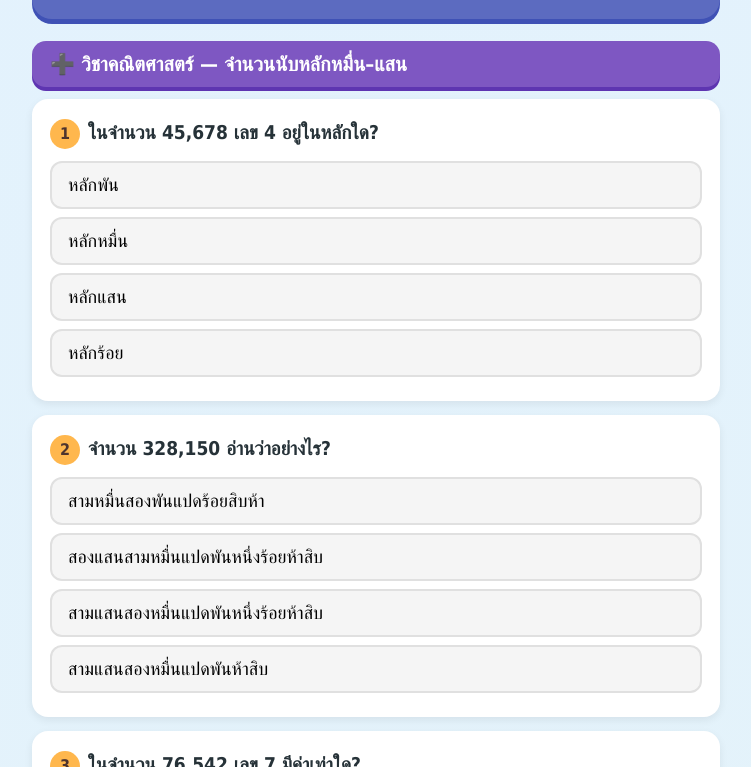
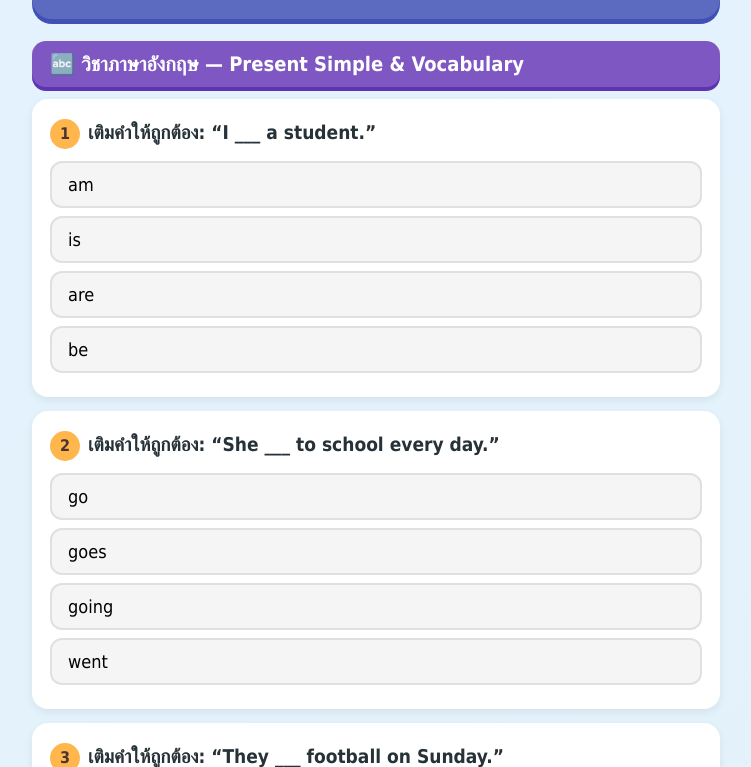
Before and after one commit to jndproperty/jnd-exam, a plain HTML site: page yuna/index.html in a window 1280 px wide. Shown: the part 116-883 px from the top of the page, without its empty margins (264-1015 px from the left). Drawn offline with Linux system fonts and the light colour scheme.

Commit message:
ข้อสอบ 28 ก.ค. 2026 (ชุด C): อังกฤษ + ศิลปะ — ทีฟา 20 ข้อ, ยูน่า 30 ข้อ

```diff
--- a/yuna/index.html
+++ b/yuna/index.html
@@ -3,7 +3,7 @@
 <head>
 <meta charset="UTF-8">
 <meta name="viewport" content="width=device-width, initial-scale=1.0">
-<title>ข้อสอบฝึกยูน่า ป.4 - 28 ก.ค. 2026</title>
+<title>ข้อสอบฝึกยูน่า ป.4 - 28 ก.ค. 2026 (ชุด C)</title>
 <style>
   * { box-sizing: border-box; -webkit-tap-highlight-color: transparent; }
   body {
@@ -78,8 +78,8 @@
 <div class="wrap">
   <header>
     <h1>✨ ข้อสอบฝึกของยูน่า ✨</h1>
-    <div class="meta">ชั้น ป.4 &nbsp;•&nbsp; วันที่ 28 ก.ค. 2026 🎉</div>
-    <div class="meta">วิชา: คณิตศาสตร์ ➕ + สุขศึกษา 🩺</div>
+    <div class="meta">ชั้น ป.4 &nbsp;•&nbsp; วันที่ 28 ก.ค. 2026 &nbsp;•&nbsp; ชุด C 🎉</div>
+    <div class="meta">วิชา: ภาษาอังกฤษ 🔤 + ศิลปะ 🎨</div>
   </header>
 
   <div id="quiz"></div>
@@ -96,42 +96,42 @@
 
 <script>
 const questions = [
-  // ===== คณิตศาสตร์: จำนวนนับหลักหมื่น–แสน (15 ข้อ) =====
-  { subj:1, text:"ในจำนวน 45,678 เลข 4 อยู่ในหลักใด?", opts:["หลักพัน","หลักหมื่น","หลักแสน","หลักร้อย"], ans:1, exp:"45,678 → 4=หมื่น, 5=พัน, 6=ร้อย, 7=สิบ, 8=หน่วย ดังนั้น 4 อยู่หลักหมื่น" },
-  { subj:1, text:"จำนวน 328,150 อ่านว่าอย่างไร?", opts:["สามหมื่นสองพันแปดร้อยสิบห้า","สองแสนสามหมื่นแปดพันหนึ่งร้อยห้าสิบ","สามแสนสองหมื่นแปดพันหนึ่งร้อยห้าสิบ","สามแสนสองหมื่นแปดพันห้าสิบ"], ans:2, exp:"328,150 = สามแสน(3) สองหมื่น(2) แปดพัน(8) หนึ่งร้อย(1) ห้าสิบ(50)" },
-  { subj:1, text:"ในจำนวน 76,542 เลข 7 มีค่าเท่าใด?", opts:["7,000","700,000","70,000","7"], ans:2, exp:"เลข 7 อยู่หลักหมื่น มีค่าเท่ากับ 70,000" },
-  { subj:1, text:"“หนึ่งแสนสองหมื่นสามพันสี่ร้อยห้าสิบหก” เขียนเป็นตัวเลขได้อย่างไร?", opts:["123,465","123,456","132,456","12,3456"], ans:1, exp:"หนึ่งแสน(1) สองหมื่น(2) สามพัน(3) สี่ร้อย(4) ห้าสิบ(5) หก(6) = 123,456" },
-  { subj:1, text:"จำนวนใดต่อไปนี้มีค่ามากที่สุด?", opts:["89,999","90,001","90,010","88,888"], ans:2, exp:"เทียบทีละหลัก 90,010 มากกว่า 90,001 จึงมากที่สุด" },
-  { subj:1, text:"จำนวนนับที่มากที่สุดที่มี 5 หลัก คือจำนวนใด?", opts:["100,000","99,999","10,000","99,990"], ans:1, exp:"5 หลักที่มากที่สุดคือ 99,999 (ถ้าเพิ่มอีก 1 จะเป็น 6 หลัก)" },
-  { subj:1, text:"จำนวนนับที่น้อยที่สุดที่มี 6 หลัก คือจำนวนใด?", opts:["99,999","100,001","100,000","999,999"], ans:2, exp:"6 หลักที่น้อยที่สุดคือ 100,000" },
-  { subj:1, text:"ในจำนวน 253,600 เลข 5 อยู่ในหลักใด?", opts:["หลักพัน","หลักแสน","หลักหมื่น","หลักร้อย"], ans:2, exp:"253,600 → 2=แสน, 5=หมื่น, 3=พัน ดังนั้น 5 อยู่หลักหมื่น" },
-  { subj:1, text:"60,000 + 4,000 + 200 + 30 + 5 เท่ากับจำนวนใด?", opts:["64,235","60,435","64,253","46,235"], ans:0, exp:"รวมค่าประจำหลักได้ 64,235" },
-  { subj:1, text:"จำนวน 500,000 อ่านว่าอย่างไร?", opts:["ห้าหมื่น","ห้าแสน","ห้าล้าน","ห้าพัน"], ans:1, exp:"500,000 อ่านว่า ห้าแสน" },
-  { subj:1, text:"จำนวนที่นับต่อจาก 99,999 คือจำนวนใด?", opts:["99,990","100,000","10,000","90,000"], ans:1, exp:"99,999 + 1 = 100,000" },
-  { subj:1, text:"ในจำนวน 418,326 เลขในหลักแสนคือเลขใด?", opts:["1","8","4","3"], ans:2, exp:"418,326 → เลขหลักแสนคือ 4" },
-  { subj:1, text:"เรียงจำนวนจากน้อยไปมากข้อใดถูกต้อง?", opts:["45,000 < 44,900 < 54,000","44,900 < 45,000 < 54,000","54,000 < 45,000 < 44,900","44,900 < 54,000 < 45,000"], ans:1, exp:"44,900 น้อยสุด แล้ว 45,000 และ 54,000 มากสุด" },
-  { subj:1, text:"ในจำนวน 380,000 เลข 8 มีค่าเท่าใด?", opts:["8,000","800,000","80,000","8"], ans:2, exp:"เลข 8 อยู่หลักหมื่น มีค่าเท่ากับ 80,000" },
-  { subj:1, text:"จำนวนใดอยู่ระหว่าง 79,999 กับ 80,001?", opts:["79,998","80,000","80,002","81,000"], ans:1, exp:"ระหว่าง 79,999 กับ 80,001 คือ 80,000" },
+  // ===== ภาษาอังกฤษ: Present Simple & Vocabulary (15 ข้อ) =====
+  { subj:1, text:"เติมคำให้ถูกต้อง: “I ___ a student.”", opts:["am","is","are","be"], ans:0, exp:"ประธาน I ใช้ am → I am a student." },
+  { subj:1, text:"เติมคำให้ถูกต้อง: “She ___ to school every day.”", opts:["go","goes","going","went"], ans:1, exp:"ประธานเอกพจน์ (She) ใน Present Simple เติม -s → goes" },
+  { subj:1, text:"เติมคำให้ถูกต้อง: “They ___ football on Sunday.”", opts:["plays","playing","play","played"], ans:2, exp:"ประธานพหูพจน์ (They) ใช้กริยารูปเดิม → play" },
+  { subj:1, text:"เติมคำให้ถูกต้อง: “He ___ a teacher.”", opts:["am","are","is","be"], ans:2, exp:"ประธาน He ใช้ is → He is a teacher." },
+  { subj:1, text:"คำว่า “book” แปลว่าอะไร?", opts:["ปากกา","หนังสือ","โต๊ะ","กระเป๋า"], ans:1, exp:"book = หนังสือ 📖" },
+  { subj:1, text:"เติมคำให้ถูกต้อง: “We ___ happy today.”", opts:["is","am","are","be"], ans:2, exp:"ประธาน We ใช้ are → We are happy." },
+  { subj:1, text:"ประโยคปฏิเสธข้อใดถูกต้อง?", opts:["I not like it.","I don't like it.","I doesn't like it.","I am not like it."], ans:1, exp:"ประธาน I ใช้ don't + กริยา → I don't like it." },
+  { subj:1, text:"เติมคำให้ถูกต้อง: “My mother ___ dinner every evening.”", opts:["cook","cooks","cooking","cooked"], ans:1, exp:"ประธานเอกพจน์ (mother) เติม -s → cooks" },
+  { subj:1, text:"คำว่า “water” แปลว่าอะไร?", opts:["ไฟ","น้ำ","ลม","ดิน"], ans:1, exp:"water = น้ำ 💧" },
+  { subj:1, text:"เปลี่ยนเป็นประโยคคำถาม: “You like apples.”", opts:["Do you like apples?","Does you like apples?","You do like apples?","Are you like apples?"], ans:0, exp:"ประธาน You ใช้ Do ขึ้นต้น → Do you like apples?" },
+  { subj:1, text:"เติมคำให้ถูกต้อง: “A cat ___ four legs.”", opts:["have","has","having","haves"], ans:1, exp:"ประธานเอกพจน์ (A cat) ใช้ has → A cat has four legs." },
+  { subj:1, text:"คำว่า “morning” หมายถึงช่วงเวลาใด?", opts:["ตอนเช้า","ตอนเที่ยง","ตอนเย็น","ตอนกลางคืน"], ans:0, exp:"morning = ตอนเช้า 🌅" },
+  { subj:1, text:"เติมคำให้ถูกต้อง: “The sun ___ in the east.”", opts:["rise","rises","rising","rose"], ans:1, exp:"ข้อเท็จจริงทั่วไปใช้ Present Simple, ประธานเอกพจน์เติม -s → rises" },
+  { subj:1, text:"คำใดแปลว่า “โรงเรียน”?", opts:["hospital","school","market","temple"], ans:1, exp:"school = โรงเรียน 🏫" },
+  { subj:1, text:"เติมคำให้ถูกต้อง: “I ___ my teeth every morning.”", opts:["brush","brushes","brushing","brushed"], ans:0, exp:"ประธาน I ใช้กริยารูปเดิม → brush" },
 
-  // ===== สุขศึกษา: ระบบต่างๆ ของร่างกาย (ย่อยอาหาร/หายใจ) (15 ข้อ) =====
-  { subj:2, text:"อวัยวะใดทำหน้าที่ย่อยอาหารเป็นด่านแรกของร่างกาย?", opts:["กระเพาะอาหาร","ปาก","ลำไส้เล็ก","ตับ"], ans:1, exp:"การย่อยเริ่มที่ปาก ฟันบดเคี้ยวและน้ำลายช่วยย่อย" },
-  { subj:2, text:"อวัยวะที่ใช้ในการหายใจโดยตรง คืออวัยวะใด?", opts:["หัวใจ","ปอด","ตับ","ไต"], ans:1, exp:"ปอดเป็นอวัยวะหลักของระบบหายใจ" },
-  { subj:2, text:"อาหารที่เคี้ยวในปากถูกส่งผ่านท่อใดไปยังกระเพาะอาหาร?", opts:["หลอดลม","หลอดอาหาร","ลำไส้ใหญ่","หลอดเลือด"], ans:1, exp:"อาหารผ่านหลอดอาหารลงสู่กระเพาะอาหาร" },
-  { subj:2, text:"การดูดซึมสารอาหารส่วนใหญ่เกิดขึ้นที่อวัยวะใด?", opts:["กระเพาะอาหาร","ลำไส้ใหญ่","ลำไส้เล็ก","ปาก"], ans:2, exp:"ลำไส้เล็กเป็นที่ดูดซึมสารอาหารเข้าสู่ร่างกาย" },
-  { subj:2, text:"เมื่อหายใจเข้า ร่างกายรับแก๊สใดเข้าไปใช้?", opts:["คาร์บอนไดออกไซด์","ออกซิเจน","ไนโตรเจน","ไฮโดรเจน"], ans:1, exp:"ร่างกายรับออกซิเจนเข้าไปใช้ในการหายใจ" },
-  { subj:2, text:"เมื่อหายใจออก ร่างกายปล่อยแก๊สใดออกมา?", opts:["ออกซิเจน","ไฮโดรเจน","คาร์บอนไดออกไซด์","ฮีเลียม"], ans:2, exp:"ร่างกายปล่อยแก๊สคาร์บอนไดออกไซด์ออกมา" },
-  { subj:2, text:"น้ำลายในปากช่วยย่อยอาหารประเภทใดเป็นหลัก?", opts:["โปรตีน","ไขมัน","แป้ง","วิตามิน"], ans:2, exp:"น้ำลายมีเอนไซม์ช่วยย่อยแป้ง (คาร์โบไฮเดรต)" },
-  { subj:2, text:"กากอาหารที่ย่อยแล้วจะถูกเก็บและขับออกจากอวัยวะใด?", opts:["ลำไส้เล็ก","กระเพาะอาหาร","ลำไส้ใหญ่","ปอด"], ans:2, exp:"ลำไส้ใหญ่เก็บกากอาหารก่อนขับออกเป็นอุจจาระ" },
-  { subj:2, text:"อวัยวะใดเป็นทางผ่านของอากาศจากคอหอยลงสู่ปอด?", opts:["หลอดอาหาร","หลอดลม","กระเพาะอาหาร","ตับ"], ans:1, exp:"อากาศผ่านหลอดลมลงสู่ปอด" },
-  { subj:2, text:"การกินอาหารให้ครบ 5 หมู่ มีประโยชน์อย่างไร?", opts:["ทำให้ร่างกายแข็งแรง เจริญเติบโต","ทำให้ป่วยง่าย","ทำให้ผอมลง","ไม่มีผลต่อร่างกาย"], ans:0, exp:"อาหารครบ 5 หมู่ช่วยให้ร่างกายเจริญเติบโตแข็งแรง" },
-  { subj:2, text:"เพื่อให้ระบบย่อยอาหารทำงานดี เราควรทำอย่างไร?", opts:["กลืนอาหารทั้งชิ้น","เคี้ยวอาหารให้ละเอียด ไม่รีบกิน","กินเร็วๆ","อดอาหาร"], ans:1, exp:"เคี้ยวอาหารให้ละเอียดช่วยให้ย่อยง่ายขึ้น" },
-  { subj:2, text:"อวัยวะใดสร้างน้ำดีช่วยย่อยไขมัน?", opts:["ตับ","ปอด","หัวใจ","ไต"], ans:0, exp:"ตับสร้างน้ำดีที่ช่วยย่อยไขมัน" },
-  { subj:2, text:"กระเพาะอาหารมีหน้าที่อย่างไร?", opts:["สูบฉีดเลือด","ย่อยอาหารด้วยน้ำย่อยและคลุกเคล้าอาหาร","ฟอกอากาศ","กรองของเสีย"], ans:1, exp:"กระเพาะอาหารหลั่งน้ำย่อยและคลุกเคล้าอาหารให้ละเอียด" },
-  { subj:2, text:"เพื่อให้ปอดแข็งแรง เราควรหลีกเลี่ยงสิ่งใด?", opts:["อากาศบริสุทธิ์","การออกกำลังกาย","ควันบุหรี่","การดื่มน้ำ"], ans:2, exp:"ควันบุหรี่ทำร้ายปอด ควรหลีกเลี่ยง" },
-  { subj:2, text:"อวัยวะใดทำงานคู่กับปอด โดยสูบฉีดเลือดไปเลี้ยงร่างกาย?", opts:["ไต","หัวใจ","ตับ","กระเพาะอาหาร"], ans:1, exp:"หัวใจสูบฉีดเลือดที่รับออกซิเจนจากปอดไปเลี้ยงร่างกาย" }
+  // ===== ศิลปะ: ทัศนธาตุ (จุด เส้น สี รูปร่าง รูปทรง) (15 ข้อ) =====
+  { subj:2, text:"ทัศนธาตุที่เล็กที่สุดและเป็นจุดเริ่มต้นของงานทัศนศิลป์คืออะไร?", opts:["เส้น","จุด","สี","รูปทรง"], ans:1, exp:"จุด (Dot) เป็นทัศนธาตุพื้นฐานที่เล็กที่สุด" },
+  { subj:2, text:"จุดหลายๆ จุดที่เรียงต่อกันจะกลายเป็นทัศนธาตุใด?", opts:["สี","เส้น","รูปทรง","พื้นผิว"], ans:1, exp:"จุดเรียงต่อกันเกิดเป็นเส้น" },
+  { subj:2, text:"แม่สี (สีขั้นที่ 1) มี 3 สี คือสีใด?", opts:["แดง เขียว น้ำเงิน","แดง เหลือง น้ำเงิน","ส้ม เขียว ม่วง","ดำ ขาว เทา"], ans:1, exp:"แม่สีคือ แดง เหลือง น้ำเงิน" },
+  { subj:2, text:"สีแดง + สีเหลือง ผสมกันได้สีขั้นที่ 2 คือสีใด?", opts:["เขียว","ม่วง","ส้ม","น้ำตาล"], ans:2, exp:"แดง + เหลือง = ส้ม" },
+  { subj:2, text:"สีน้ำเงิน + สีแดง ผสมกันได้สีใด?", opts:["เขียว","ส้ม","ม่วง","ชมพู"], ans:2, exp:"น้ำเงิน + แดง = ม่วง" },
+  { subj:2, text:"สีเหลือง + สีน้ำเงิน ผสมกันได้สีใด?", opts:["เขียว","ส้ม","ม่วง","แดง"], ans:0, exp:"เหลือง + น้ำเงิน = เขียว" },
+  { subj:2, text:"เส้นแบบใดให้ความรู้สึกสงบ นิ่ง มั่นคง?", opts:["เส้นหยัก","เส้นนอน","เส้นเฉียง","เส้นซิกแซ็ก"], ans:1, exp:"เส้นนอน (แนวราบ) ให้ความรู้สึกสงบ นิ่ง" },
+  { subj:2, text:"เส้นตั้ง (แนวดิ่ง) มักให้ความรู้สึกอย่างไร?", opts:["อ่อนโยน","สูงสง่า มั่นคง แข็งแรง","วุ่นวาย","เคลื่อนไหวรวดเร็ว"], ans:1, exp:"เส้นตั้งให้ความรู้สึกสูงสง่า มั่นคง แข็งแรง" },
+  { subj:2, text:"“รูปร่าง” (shape) ต่างจาก “รูปทรง” (form) อย่างไร?", opts:["รูปร่าง 3 มิติ รูปทรง 2 มิติ","รูปร่าง 2 มิติ รูปทรง 3 มิติ","เหมือนกันทุกอย่าง","รูปร่างต้องมีสีเสมอ"], ans:1, exp:"รูปร่างเป็น 2 มิติ (กว้าง-ยาว) ส่วนรูปทรงเป็น 3 มิติ (มีความหนา/ลึก)" },
+  { subj:2, text:"ทัศนธาตุที่เกิดจากแสงตกกระทบวัตถุ ทำให้เห็นส่วนสว่าง-มืด เรียกว่าอะไร?", opts:["พื้นผิว","น้ำหนัก (แสงเงา)","จุด","เส้น"], ans:1, exp:"น้ำหนัก/แสงเงา บอกความอ่อน-แก่ของสว่างและมืด" },
+  { subj:2, text:"ความรู้สึกที่ได้จากการสัมผัสผิวของวัตถุ เช่น หยาบ เรียบ เรียกว่าทัศนธาตุใด?", opts:["สี","พื้นผิว","เส้น","จุด"], ans:1, exp:"พื้นผิว (Texture) คือลักษณะผิวของวัตถุ หยาบ เรียบ ขรุขระ" },
+  { subj:2, text:"วงกลม สามเหลี่ยม สี่เหลี่ยม จัดเป็นทัศนธาตุประเภทใด?", opts:["สี","เส้น","น้ำหนัก","รูปร่าง"], ans:3, exp:"วงกลม สามเหลี่ยม สี่เหลี่ยม เป็นรูปร่าง (2 มิติ)" },
+  { subj:2, text:"สีใดต่อไปนี้เป็น “สีขั้นที่ 2” (สีผสม)?", opts:["สีแดง","สีเขียว","สีเหลือง","สีน้ำเงิน"], ans:1, exp:"สีเขียวเกิดจากเหลือง+น้ำเงิน จึงเป็นสีขั้นที่ 2 (แดง เหลือง น้ำเงิน เป็นแม่สี)" },
+  { subj:2, text:"กลุ่มสีที่ให้ความรู้สึกอบอุ่น (สีโทนร้อน) คือกลุ่มใด?", opts:["แดง ส้ม เหลือง","น้ำเงิน เขียว ม่วง","ดำ ขาว เทา","ชมพู ฟ้า"], ans:0, exp:"สีโทนร้อน ได้แก่ แดง ส้ม เหลือง ให้ความรู้สึกอบอุ่น" },
+  { subj:2, text:"เส้นที่ให้ความรู้สึกเคลื่อนไหว ตื่นเต้น ไม่สงบ คือเส้นแบบใด?", opts:["เส้นนอน","เส้นตรงแนวตั้ง","เส้นซิกแซ็ก","เส้นตรง"], ans:2, exp:"เส้นซิกแซ็ก/หยัก ให้ความรู้สึกเคลื่อนไหว ตื่นเต้น" }
 ];
 
-const subjNames = { 1:"➕ วิชาคณิตศาสตร์ — จำนวนนับหลักหมื่น–แสน", 2:"🩺 วิชาสุขศึกษา — ระบบต่างๆ ของร่างกาย" };
+const subjNames = { 1:"🔤 วิชาภาษาอังกฤษ — Present Simple & Vocabulary", 2:"🎨 วิชาศิลปะ — ทัศนธาตุ" };
 const selected = {};
 let checked = false;
 
```
Also changed, not shown: tifa/index.html (+26 -26 lines).
